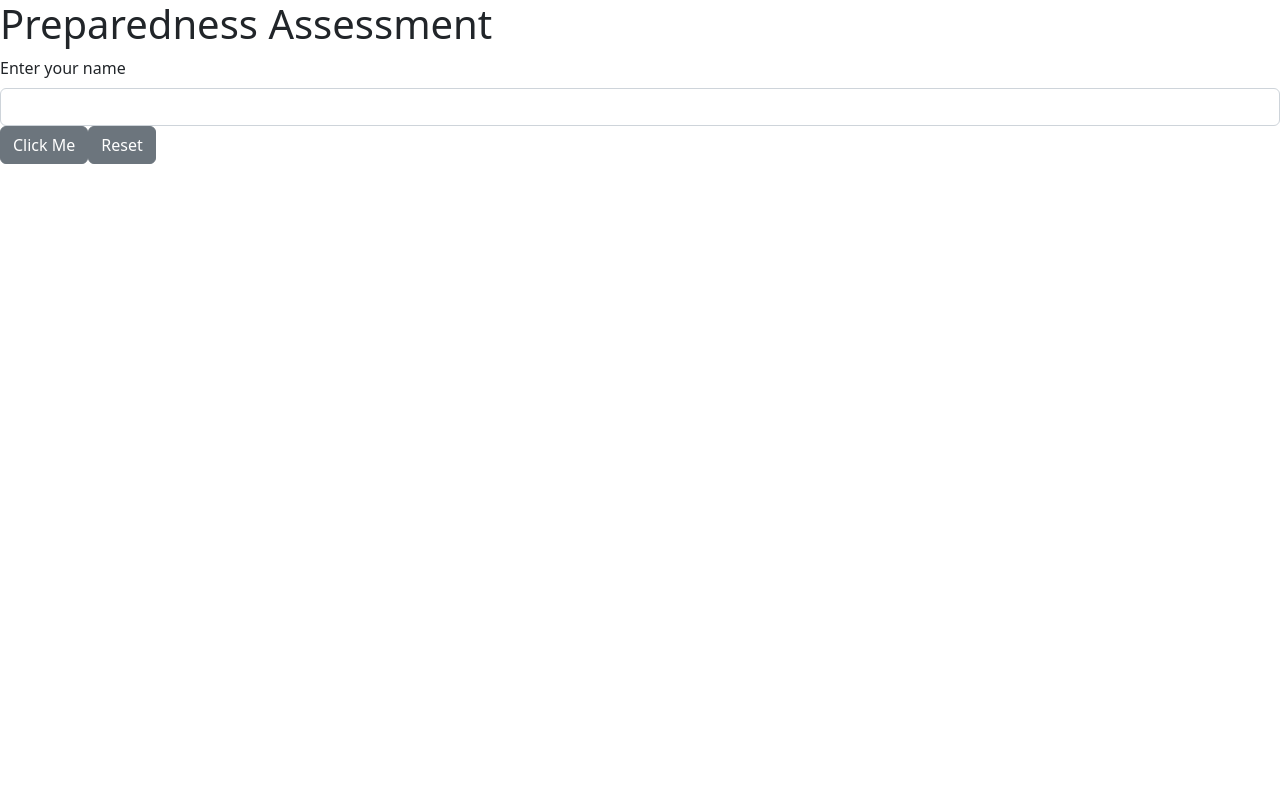
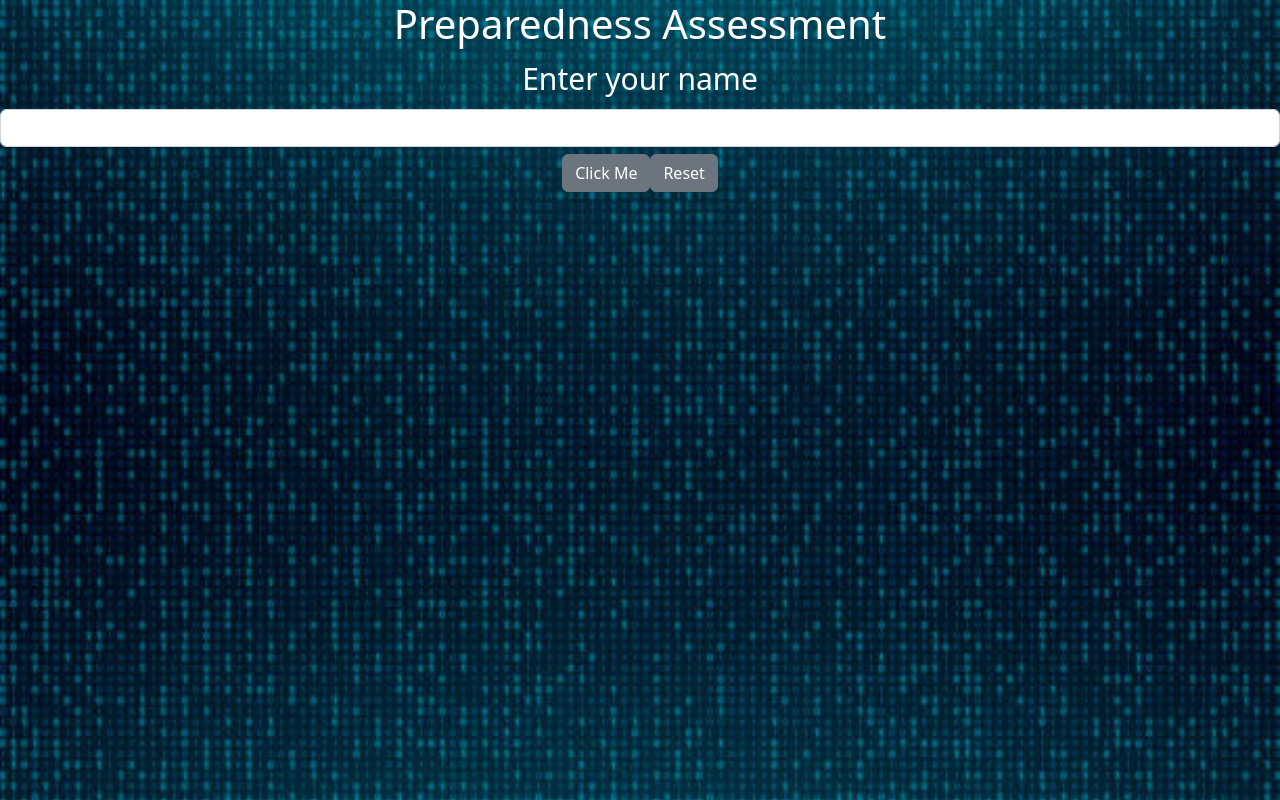
Before and after one commit to learn-academy-2023-foxtrot/preparedness-assessment-XenaSit, a React (Create React App) app in the folder preparedness-frontend/: page / in a window 1280 px wide. Built offline with nearby package versions, Linux system fonts and the light colour scheme.

Commit message:
added background through hard coding it into App.js

```diff
--- a/preparedness-frontend/src/App.css
+++ b/preparedness-frontend/src/App.css
@@ -1,14 +1,11 @@
-body {
-    background-image: url ('./assets/background-image.jpeg');
 
-/* }; */
 
-/* .entire-content { */
+.entire-content {
+
     text-align: center;
-    /* background-size: "cover"; */
-    /* background-color: black; */
-    /* height: 100vh; */
-    /* margin-top: -70px; */
-    /* font-size:50px; */
-    /* background-repeat:no-repeat; */
+    background-size: contain;
+    background-color: black;
+    height: 100vh;
+    font-size:30px;
+    color:  white;
 };
--- a/preparedness-frontend/src/App.js
+++ b/preparedness-frontend/src/App.js
@@ -1,12 +1,14 @@
 import React from "react"
 import { Button, Input, Label } from "reactstrap"
 import ModalComponent from "./components/ModalComponent"
+import background from "./assets/background-image.jpeg";
+import "./App.css"
 
 
-import "./App.css"
+
 const App = () => {
   return (
-    <div className="entire-content">
+    <div className="entire-content" style={{ backgroundImage: `url(${background})` }}>
       <h1>Preparedness Assessment</h1>
       <div className="form">
         <div className="input">
--- a/preparedness-frontend/src/index.css
+++ b/preparedness-frontend/src/index.css
@@ -1,4 +1,5 @@
 body {
+  /* background-image: url ('./assets/background-image.jpeg'); */
   margin: 0;
   font-family: -apple-system, BlinkMacSystemFont, 'Segoe UI', 'Roboto', 'Oxygen', 'Ubuntu', 'Cantarell', 'Fira Sans', 'Droid Sans', 'Helvetica Neue', sans-serif;
   -webkit-font-smoothing: antialiased;
@@ -6,6 +7,5 @@ body {
 }
 
 code {
-  font-family: source-code-pro, Menlo, Monaco, Consolas, 'Courier New',
-    monospace;
+  font-family: source-code-pro, Menlo, Monaco, Consolas, 'Courier New', monospace;
 }
```
